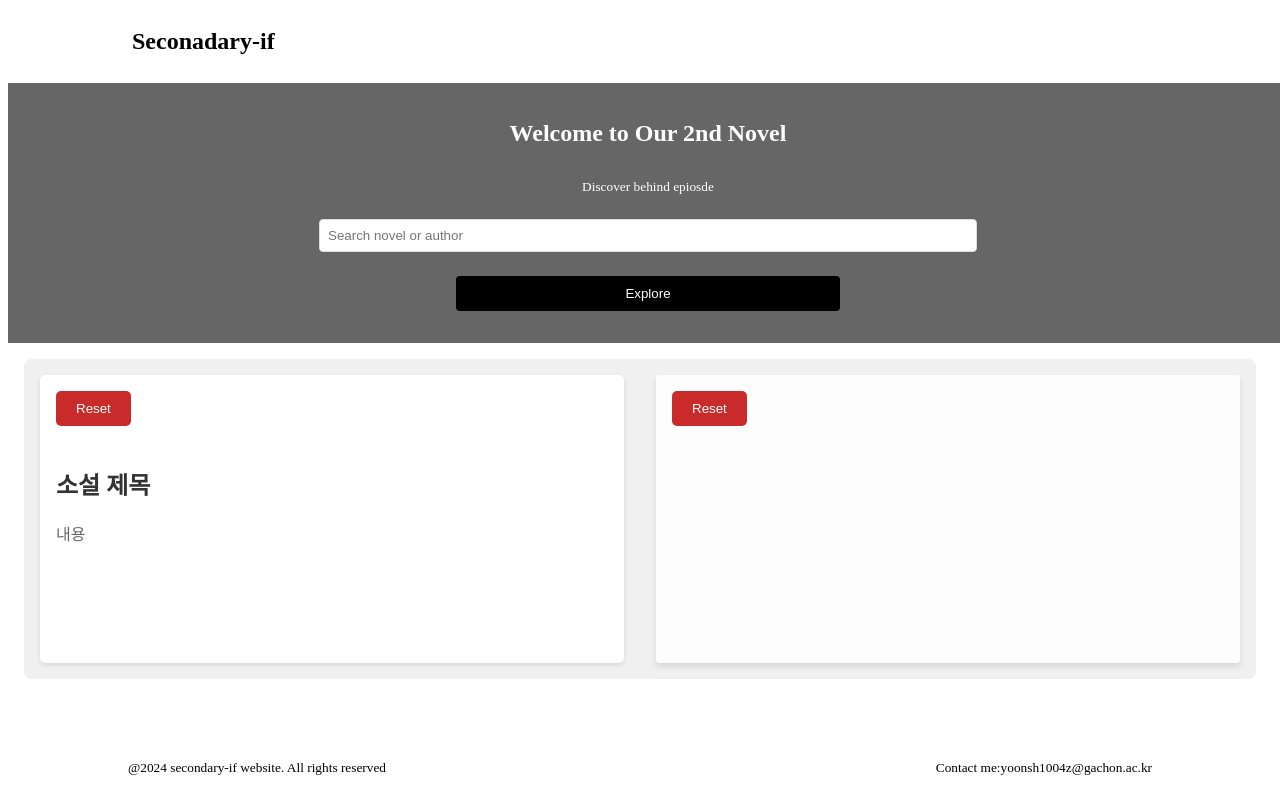
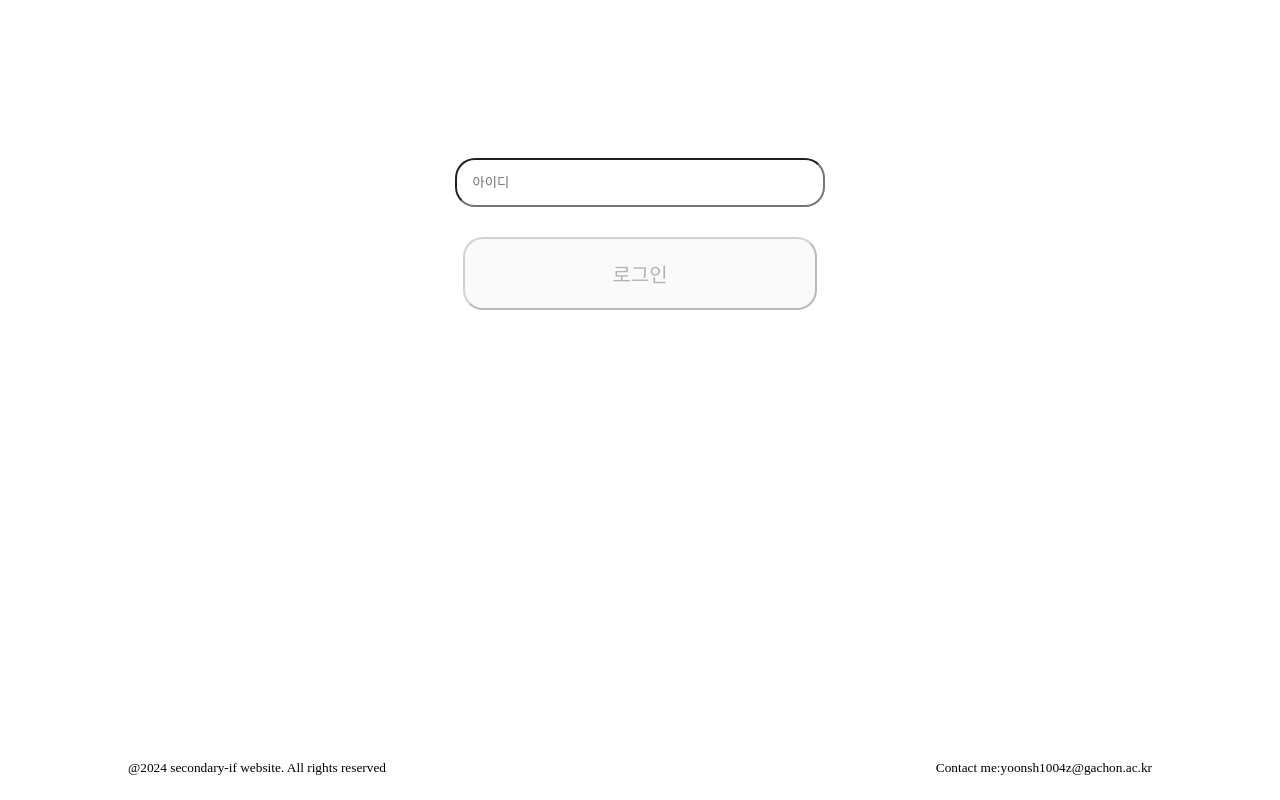
Before and after one commit to loading1031/secondary-if, a React (Vite) app in the folder front/: page /login in a window 1280 px wide. Built offline with nearby package versions, Linux system fonts and the light colour scheme.

Commit message:
✨Feat: create login component

```diff
--- a/front/package.json
+++ b/front/package.json
@@ -14,7 +14,9 @@
     "axios": "^1.7.2",
     "react": "^18.2.0",
     "react-dom": "^18.2.0",
+    "react-hook-form": "^7.53.2",
     "react-redux": "^9.1.2",
+    "react-router-dom": "^6.28.0",
     "styled-components": "^6.1.11"
   },
   "devDependencies": {
--- a/front/src/App.jsx
+++ b/front/src/App.jsx
@@ -1,16 +1,44 @@
+import { Outlet, useLocation } from "react-router-dom";
+import { useState } from "react";
+
 import NavBar from "./components/NavBar/NavBar";
 import Footer from "./components/Footer/Footer";
 import Header from "./components/Header/Header";
 import Artifact from "./components/Artifact/Artifact";
 
 function App() {
+  const location = useLocation();
+  const showComponents = location.pathname !== "/404" && location.pathname !== "/login"; // NotFound 페이지가 아닌 경우
+  const [authToken, setAuthToken] = useState(
+    localStorage.getItem("token") || null
+  );
+  const isLoggedIn = authToken !== null;
+
+  const handleAuthentication = (token) => {
+    if (token) {
+      localStorage.setItem("token", token); // 토큰을 로컬 스토리지에 저장
+      setAuthToken(token); // 상태를 업데이트하여 로그인 반영
+    } else {
+      localStorage.removeItem("token"); // 로컬 스토리지에서 토큰 제거
+      setAuthToken(null); // 상태를 업데이트하여 로그아웃 반영
+    }
+  };
+
   return (
     <div>
-      <NavBar />
-      <div>
-        <Header />
-        <Artifact />
-      </div>
+      {showComponents && (
+        <NavBar
+          isLoggedIn={isLoggedIn}
+          handleAuthentication={handleAuthentication}
+        />
+      )}
+      {showComponents && (
+        <div>
+          <Header />
+          <Artifact />
+        </div>
+      )}
+      <Outlet context={{ isLoggedIn, handleAuthentication }} />
       <Footer />
     </div>
   );
--- a/front/src/components/NavBar/NavBar.jsx
+++ b/front/src/components/NavBar/NavBar.jsx
@@ -1,11 +1,26 @@
-import { StyledNavi, NaviTitle } from "./styles";
+import { StyledNavi, NaviTitle, StyledUl, StyledLink } from "./styles";
 
-const NavBar = () => {
+const NavBar = ({ isLoggedIn, handleAuthentication }) => {
+  const handleLogout = (event) => {
+    event.preventDefault(); // 기본 이벤트를 막습니다.
+    handleAuthentication(null); // 로그아웃을 처리합니다.
+  };
 
-  return (
-    <StyledNavi>
-      <NaviTitle>Seconadary-if</NaviTitle>
-    </StyledNavi>
+    return (
+      <StyledNavi>
+        <NaviTitle>Seconadary-if</NaviTitle>
+        <StyledUl>
+        <li>
+          {isLoggedIn ? (
+            <StyledLink to="/" onClick={handleLogout}>
+              로그아웃
+            </StyledLink>
+          ) : (
+            <StyledLink to="/login">로그인</StyledLink>
+          )}
+        </li>
+        </StyledUl>
+      </StyledNavi>
   );
 };
 
--- a/front/src/components/NavBar/styles.js
+++ b/front/src/components/NavBar/styles.js
@@ -1,4 +1,5 @@
 import styled from "styled-components";
+import { NavLink } from 'react-router-dom';
 
 export const StyledNavi = styled.nav`
   position: fixed;
@@ -17,3 +18,26 @@ export const NaviTitle = styled.h3`
   color: black;
   margin-left: 10vw;
 `;
+
+export const StyledUl = styled.ul`
+  display: flex;
+  list-style: none;
+  padding: 10px;
+  margin: 0;
+  li {
+    color: black;
+    margin-right: 20px;
+  }
+`;
+
+export const StyledLink = styled(NavLink)`
+  color: black;
+  text-decoration: none;
+  &.active {
+    color: red; // 활성 링크 색상
+  }
+  &:hover {
+    font-size: 1.1em; // 호버 시 글자 크기 증가
+    cursor: pointer; // 커서 모양 변경
+  }
+`;
--- a/front/src/main.jsx
+++ b/front/src/main.jsx
@@ -3,11 +3,24 @@ import ReactDOM from "react-dom/client";
 import App from "./App.jsx";
 import store from "./redux/store";
 import { Provider } from "react-redux";
+import Login from "./pages/Login/index.jsx";
+import { createBrowserRouter, RouterProvider } from "react-router-dom";
 
+const router = createBrowserRouter([
+  {
+    path: "/",
+    element: <App />,
+    children: [
+      { path: "/login", element: <Login /> },
+    ],
+  },
+]);
+
+// 렌더링
 ReactDOM.createRoot(document.getElementById("root")).render(
   <Provider store={store}>
     <React.StrictMode>
-      <App />
+      <RouterProvider router={router} />
     </React.StrictMode>
   </Provider>
 );
--- /dev/null
+++ b/front/src/pages/Login/index.jsx
@@ -0,0 +1,93 @@
+import { useForm } from "react-hook-form";
+import { useNavigate, useOutletContext } from "react-router-dom";
+import axios from "axios";
+import {
+  FormContainer,
+  StyledButton,
+  StyledFieldset,
+  StyledInput,
+  StyledLegend,
+  WarningP,
+} from "./styles";
+
+function Login() {
+  const {
+    register,
+    handleSubmit,
+    watch,
+    formState: { isSubmitting, isSubmitted, errors },
+  } = useForm({ mode: "onChange" });
+
+  // watch를 사용하여 모든 필드의 값을 가져옴
+  const formData = watch();
+
+  // 각 필드가 null이거나 비어있는지 확인
+  const btnDisable = () => {
+    return (
+      isSubmitting ||
+      !formData.username ||
+      Object.keys(errors).length > 0
+    );
+  };
+
+  const navigate = useNavigate();
+  const { handleAuthentication } = useOutletContext();
+
+  const onSubmit = async (data) => {
+    try {
+      // Assume login endpoint returns a token on successful login
+      const loginResponse = await axios.post(
+        "/api/members",
+        data
+      );
+      if (loginResponse.status === 200){
+        alert(`${loginResponse.data.username}님 환영합니다.`)
+        const token = loginResponse.data.token; // Getting token from response
+        handleAuthentication(token);
+        navigate('/');
+      }
+
+    } catch (error) {
+      if (error.response) {
+        // Handle responses with specific status codes
+        if (error.response.status === 404) {
+          alert("User not found");
+        } else {
+          alert(error.response.data.message);
+        }
+      } else {
+        alert("An error occurred during login");
+      }
+    }
+  };
+
+  return (
+    <FormContainer onSubmit={handleSubmit(onSubmit)}>
+      <StyledFieldset>
+        <StyledLegend>로그인 페이지</StyledLegend>
+        <StyledInput
+          id="username"
+          type="text"
+          placeholder="아이디"
+          aria-invalid={
+            isSubmitted ? (errors.id ? "true" : "false") : undefined
+          }
+          {...register("username", {
+            required: "이 필수 입력입니다.",
+          })}
+        />
+        {errors.username && (
+          <WarningP role="alert">{errors.username.message}</WarningP>
+        )}
+        {errors.password && (
+          <WarningP role="alert">{errors.password.message}</WarningP>
+        )}
+        <StyledButton type="submit" disabled={btnDisable()}>
+          로그인
+        </StyledButton>
+      </StyledFieldset>
+    </FormContainer>
+  );
+}
+
+export default Login;
--- /dev/null
+++ b/front/src/pages/Login/styles.js
@@ -0,0 +1,55 @@
+import styled from "styled-components";
+
+export const FormContainer = styled.form`
+  display: flex;
+  flex-direction: column;
+  gap: 10px;
+  justify-content: center; // 세로 방향 중앙 정렬
+  text-align: center;
+`;
+
+export const StyledFieldset = styled.fieldset`
+  border: none; // 테두리 제거
+  position: relative; // 상대 위치 설정
+  margin-top: 5%;
+  margin-left: 35%;
+  margin-right: 35%;
+  padding-top: 3%; // 상단 테두리와 legend 사이의 공간 확보
+  padding-left: 0;
+  padding-right: 0;
+  display: flex;
+  flex-direction: column;
+  gap: 10px;
+  justify-content: center; // 세로 방향 중앙 정렬
+  text-align: left;
+`;
+
+export const StyledLegend = styled.legend`
+  padding: 0 5px; // 텍스트 주변 패딩
+  width: auto;
+  margin: 0px auto; // 자동 마진으로 중앙 정렬, absolute 없이
+  color: white;
+  font-size: 30px;
+`;
+
+export const StyledInput = styled.input`
+  margin: 5px;
+  padding: 15px;
+  box-sizing: border-box;
+  border-radius: 20px;
+`;
+
+export const WarningP = styled.small`
+  margin-left: 3%;
+  color: red;
+`;
+
+export const StyledButton = styled.button`
+  margin: 15px 1vw;
+  padding: 20px;
+  font-size: 20px;
+  font-color: #22264c;
+  box-sizing: border-box;
+  border-radius: 20px;
+  background-color: ${(props) => (props.disabled ? "" : "yellow")};
+`;
```
Also changed, not shown: 1 other file (tests, documents, lock files or other folders).
